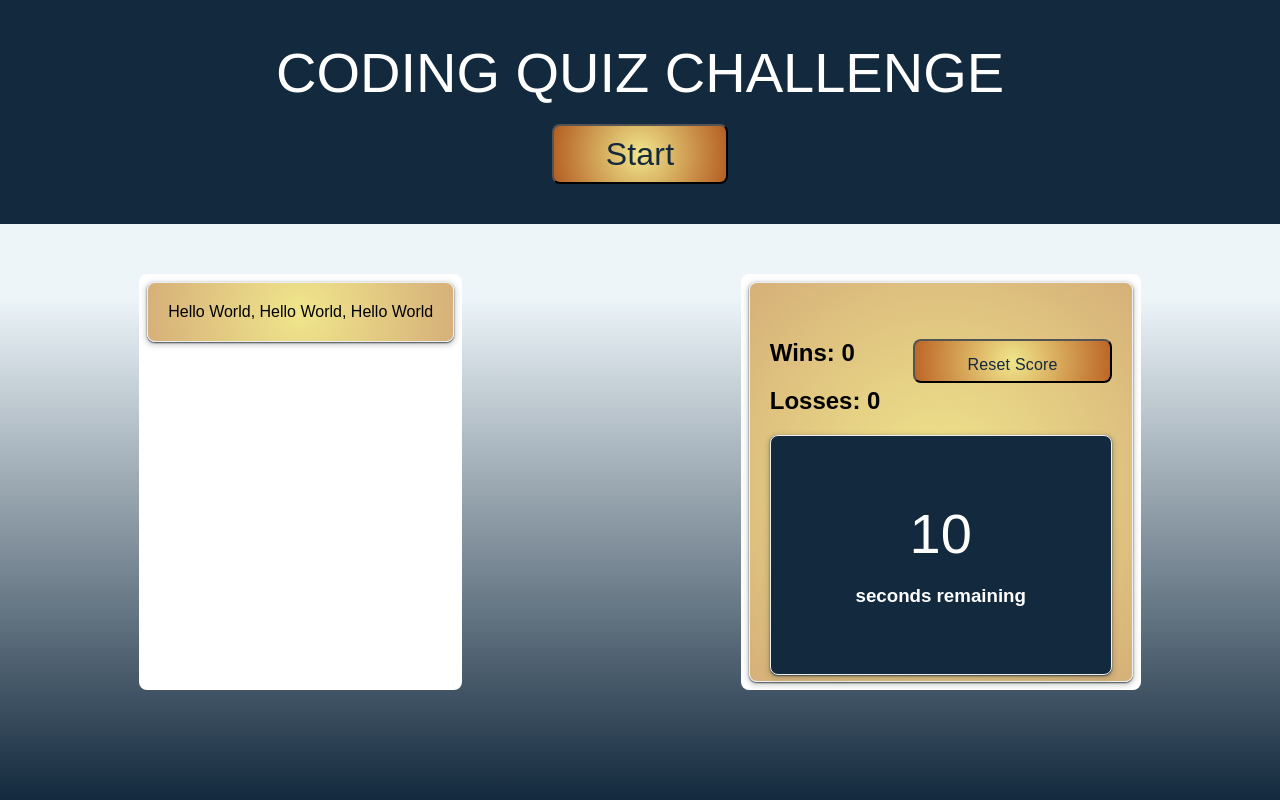
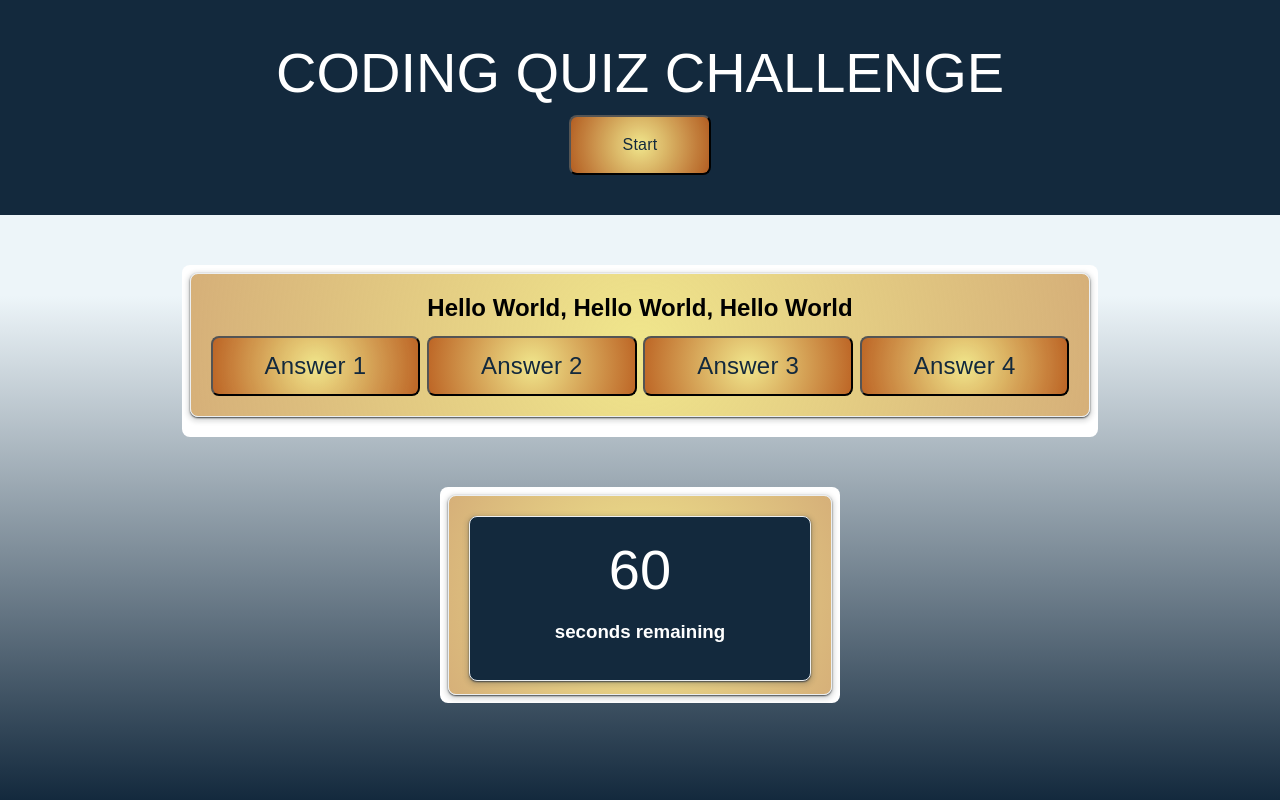
Before and after one commit to crlsedlt42/challenge_04_Code.Quiz, a plain HTML site: page index.html in a window 1280 px wide. Drawn offline with Linux system fonts and the light colour scheme.

Commit message:
Adjustments to try and use mini project as template .

```diff
--- a/assets/style.css
+++ b/assets/style.css
@@ -30,19 +30,16 @@
     border-radius: 8px;
     color: #13293d;
     cursor: pointer;
-    font-size: 2em;
+    font-size: 1em;
     letter-spacing: 0.21px;
     line-height: 16px;
     max-width: 255px;
     padding: 20px 52px;
     text-align: center;
-    transition-duration: 0.15s;
-    transition-property: background-color;
-    transition-timing-function: linear;
     margin-top: 0.6em;
   }
 
-  header {
+header {
     padding: 40px;
     text-align: center;
     background: #13293d;
@@ -66,7 +63,7 @@
 
   .results {
     width: 30vw;
-    height: 400px;
+    height: 200px;
   }
 
   .card {
@@ -79,13 +76,21 @@
     padding: 20px;
   }
 
+  .questions {
+    font-size: 1.5em;
+    font-weight: bold;
+    margin-bottom: 0.5em;
+    align-items: center;
+    text-align: center;
+  }
+
   .large-font {
     font-size: 3.5em;
     text-align:center;
   }
 
   .timer {
-    height: 240px;
+    height: 165px;
     padding: 10px;
     background: #13293d;
     color: #fff;
@@ -93,7 +98,7 @@
   }
 
   .timer-text {
-    padding: 55px;
+    padding: 10px;
   }
 
   @media screen and (max-width: 1183px) {
--- a/index.html
+++ b/index.html
@@ -1,38 +1,38 @@
 <!DOCTYPE html>
 <html>
+
 <head>
-    <title>CSS Box Styling</title>
+    <title>Coding Quiz</title>
     <meta charset="UTF-8" />
     <meta name="viewport" content="width=device-width, initial-scale=1" />
     <link rel="stylesheet" type="text/css" href="assets/style.css" />
 </head>
+
 <body>
     <header>
-      <div class= "large-font">CODING QUIZ CHALLENGE
+        <div class="large-font">CODING QUIZ CHALLENGE
         </div>
         <button class="start-button">Start</button>
     </header>
 
     <main>
         <section>
-        <div class="card word-guess">
+            <div class="card questions">
                 <div>Hello World, Hello World, Hello World
                 </div>
+                <div class="answer-container">
+                    <button class="answer-button">Answer 1</button>
+                    <button class="answer-button">Answer 2</button>
+                    <button class="answer-button">Answer 3</button>
+                    <button class="answer-button">Answer 4</button>
             </div>
         </section>
 
         <section>
             <div class="card results">
-          <div class = "win-loss-container">
-          <div>
-          <h2>Wins: <span class="win">0 </span> </h2>
-          <h2>Losses: <span class="lose">0</span></h2>
-        </div>
-          <button class="reset-button">Reset Score</button>
-      </div>
-          <div class= "card timer">
-            <div class = "timer-text">
-            <div class="large-font timer-count">10</div>
+                <div class="card timer">
+                    <div class="timer-text">
+                        <div class="large-font timer-count">60</div>
                         <h3>seconds remaining</h3>
                     </div>
 
@@ -42,4 +42,5 @@
     </main>
     <script src="assets/script.js"></script>
 </body>
+
 </html>
```
Lines whose indentation alone changed are shown as unchanged.
